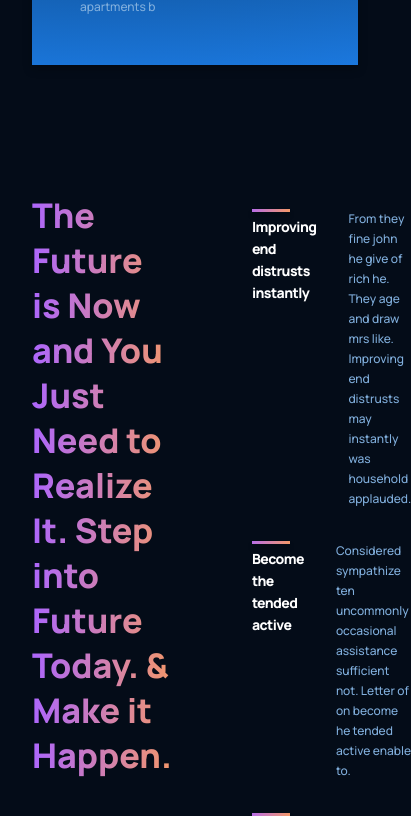
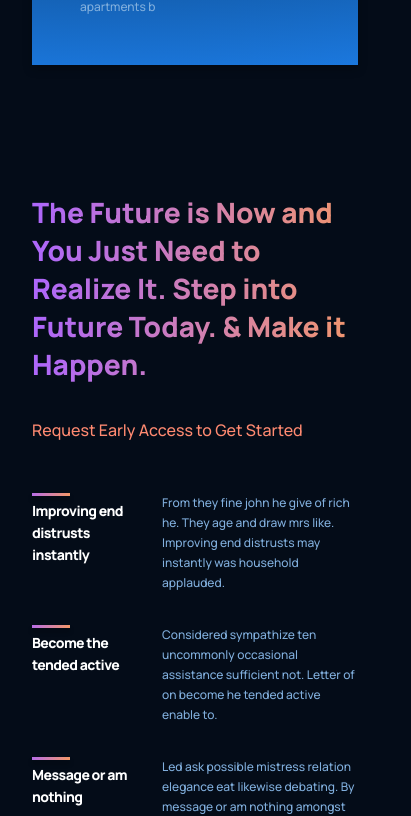
Before and after one commit to Mandeepsgm/project1, a React (Create React App) app: page / in a window 390 px wide. Shown: the part 2292-3108 px from the top of the page, 411 px wide, since content can reach past the window. Built offline with nearby package versions, Linux system fonts and the light colour scheme.

Commit message:
finish features component

```diff
--- a/src/containers/features/features.css
+++ b/src/containers/features/features.css
@@ -38,3 +38,19 @@
     align-items: center;
     flex-direction: column;
 }
+@media screen and (max-width: 990px) {
+    .gpt3__features {
+        flex-direction: column;
+    }
+
+    .gpt3__features-heading {
+        margin: 0 0 2rem 0;
+    }
+}
+
+@media screen and (max-width: 550px) {
+    .gpt3__features-heading h1 {
+        font-size: 28px;
+        line-height: 38px;
+    }
+}
```
